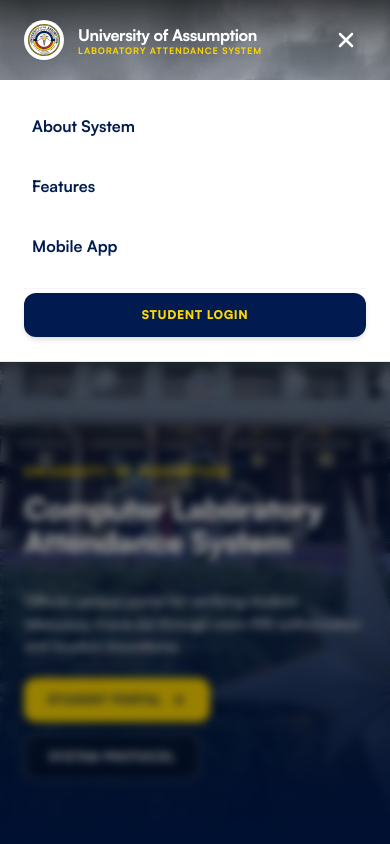
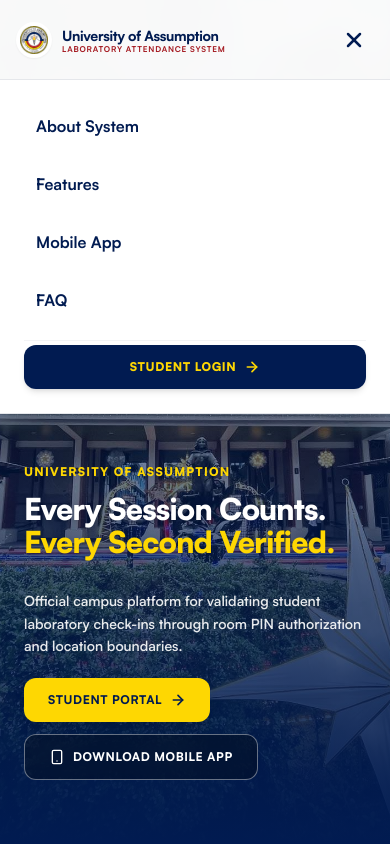
Before and after one commit to iyawnnn/Lab-Attendance, a Next.js app: page / in a window 390 px wide. Both pictures are taken after a click on the button 346 px from the left and 40 px from the top of the page. Shown: the top 844 px of the page. Built offline with nearby package versions, Linux system fonts and the light colour scheme; no server answers.

Commit message:
fix: responsiveness of landing page sections

```diff
--- a/app/components/Header.tsx
+++ b/app/components/Header.tsx
@@ -18,7 +18,7 @@
     const handleScroll = () => {
       setIsScrolled(window.scrollY > 30);
     };
-    window.addEventListener("scroll", handleScroll);
+    window.addEventListener("scroll", handleScroll, { passive: true });
     return () => window.removeEventListener("scroll", handleScroll);
   }, []);
 
@@ -29,19 +29,24 @@
     }
   };
 
+  /* Navigation bar turns solid white if scrolled down OR if mobile drawer is open */
+  const isSolidHeader = isScrolled || isMobileMenuOpen;
+
   return (
     <header
       className={`fixed top-0 left-0 right-0 h-20 z-50 transition-all duration-300 ${
-        isScrolled
+        isSolidHeader
           ? "bg-white/95 backdrop-blur-md border-b border-gray-200 shadow-xs"
           : "bg-gradient-to-b from-black/60 via-black/20 to-transparent border-none"
       }`}
     >
-      <nav className="max-w-7xl mx-auto px-6 h-20 flex items-center justify-between" aria-label="Main Navigation">
-
+      <nav
+        className="max-w-7xl mx-auto px-4 sm:px-6 h-20 flex items-center justify-between"
+        aria-label="Main Navigation"
+      >
         {/* Brand Logo and Name */}
-        <Link href="/" className="flex items-center space-x-3.5 group">
-          <div className="w-10 h-10 relative overflow-hidden transition-transform group-hover:scale-105 rounded-full bg-white p-1 shadow-xs">
+        <Link href="/" className="flex items-center space-x-2.5 sm:space-x-3.5 group shrink-0">
+          <div className="w-9 h-9 sm:w-10 sm:h-10 relative overflow-hidden transition-transform group-hover:scale-105 rounded-full bg-white p-1 shadow-xs shrink-0">
             <img
               src="/ua-logo.png"
               alt="University of Assumption Official Seal"
@@ -52,15 +57,15 @@
           </div>
           <div className="leading-tight text-left">
             <span
-              className={`text-base font-extrabold tracking-tight block transition-colors ${
-                isScrolled ? "text-[#011B51]" : "text-white"
+              className={`text-sm sm:text-base font-extrabold tracking-tight block transition-colors ${
+                isSolidHeader ? "text-[#011B51]" : "text-white"
               }`}
             >
               University of Assumption
             </span>
             <span
-              className={`text-[9px] font-bold uppercase tracking-widest block -mt-0.5 transition-colors ${
-                isScrolled ? "text-[#A51A21]" : "text-[#FED702]"
+              className={`text-[8px] sm:text-[9px] font-bold uppercase tracking-widest block -mt-0.5 transition-colors ${
+                isSolidHeader ? "text-[#A51A21]" : "text-[#FED702]"
               }`}
             >
               Laboratory Attendance System
@@ -69,12 +74,14 @@
         </Link>
 
         {/* Desktop Links */}
-        <div className="hidden md:flex items-center space-x-8">
+        <div className="hidden lg:flex items-center space-x-8">
           <button
             type="button"
             onClick={() => handleNavClick("about")}
             className={`text-sm font-bold transition-colors cursor-pointer ${
-              isScrolled ? "text-[#011B51]/80 hover:text-[#A51A21]" : "text-white/90 hover:text-[#FED702]"
+              isSolidHeader
+                ? "text-[#011B51]/80 hover:text-[#A51A21]"
+                : "text-white/90 hover:text-[#FED702]"
             }`}
           >
             About System
@@ -83,7 +90,9 @@
             type="button"
             onClick={() => handleNavClick("features")}
             className={`text-sm font-bold transition-colors cursor-pointer ${
-              isScrolled ? "text-[#011B51]/80 hover:text-[#A51A21]" : "text-white/90 hover:text-[#FED702]"
+              isSolidHeader
+                ? "text-[#011B51]/80 hover:text-[#A51A21]"
+                : "text-white/90 hover:text-[#FED702]"
             }`}
           >
             Features
@@ -92,16 +101,34 @@
             type="button"
             onClick={() => handleNavClick("mobile")}
             className={`text-sm font-bold transition-colors cursor-pointer ${
-              isScrolled ? "text-[#011B51]/80 hover:text-[#A51A21]" : "text-white/90 hover:text-[#FED702]"
+              isSolidHeader
+                ? "text-[#011B51]/80 hover:text-[#A51A21]"
+                : "text-white/90 hover:text-[#FED702]"
             }`}
           >
             Mobile App
           </button>
-          <div className={`flex items-center pl-6 ml-2 transition-colors ${isScrolled ? "border-l border-gray-200" : "border-l border-white/30"}`}>
+          <button
+            type="button"
+            onClick={() => handleNavClick("faq")}
+            className={`text-sm font-bold transition-colors cursor-pointer ${
+              isSolidHeader
+                ? "text-[#011B51]/80 hover:text-[#A51A21]"
+                : "text-white/90 hover:text-[#FED702]"
+            }`}
+          >
+            FAQ
+          </button>
+
+          <div
+            className={`flex items-center pl-6 ml-2 transition-colors ${
+              isSolidHeader ? "border-l border-gray-200" : "border-l border-white/30"
+            }`}
+          >
             <Link
               href="/student"
               className={`inline-flex items-center text-sm font-extrabold px-5 py-2.5 rounded-xl transition-all shadow-md ${
-                isScrolled
+                isSolidHeader
                   ? "bg-[#011B51] text-[#FED702] hover:bg-[#A51A21] hover:text-white"
                   : "bg-[#FED702] text-[#011B51] hover:bg-white"
               }`}
@@ -115,20 +142,25 @@
         {/* Mobile Navigation Toggle */}
         <button
           type="button"
-          className={`md:hidden p-2 rounded-xl transition-colors focus:outline-none ${
-            isScrolled ? "text-[#011B51] hover:bg-gray-100" : "text-white hover:bg-white/10"
+          className={`lg:hidden p-2 rounded-xl transition-colors focus:outline-none ${
+            isSolidHeader ? "text-[#011B51] hover:bg-gray-100" : "text-white hover:bg-white/10"
           }`}
           onClick={() => setIsMobileMenuOpen(!isMobileMenuOpen)}
           aria-label="Toggle navigation menu"
         >
-          {isMobileMenuOpen ? <X className="w-6 h-6 stroke-[2.5]" /> : <Menu className="w-6 h-6 stroke-[2.5]" />}
+          {isMobileMenuOpen ? (
+            <X className="w-6 h-6 stroke-[2.5]" />
+          ) : (
+            <Menu className="w-6 h-6 stroke-[2.5]" />
+          )}
         </button>
       </nav>
 
       {/* Mobile Drawer */}
       <AnimatePresence>
         {isMobileMenuOpen && (
-          <div className="fixed inset-0 top-20 z-40 md:hidden">
+          <div className="fixed inset-0 top-20 z-40 lg:hidden">
+            {/* Dark Backdrop Overlay */}
             <motion.div
               initial={{ opacity: 0 }}
               animate={{ opacity: 1 }}
@@ -138,41 +170,52 @@
               onClick={() => setIsMobileMenuOpen(false)}
             />
 
+            {/* Menu Container */}
             <motion.div
               initial={{ y: -15, opacity: 0 }}
               animate={{ y: 0, opacity: 1 }}
               exit={{ y: -15, opacity: 0 }}
               transition={{ duration: 0.2, ease: "easeOut" }}
-              className="absolute top-0 left-0 right-0 bg-white border-b border-gray-200 shadow-xl p-6 flex flex-col space-y-4 font-bold text-base z-50 text-left text-[#011B51]"
+              className="absolute top-0 left-0 right-0 bg-white border-b border-gray-200 shadow-xl p-6 flex flex-col space-y-3.5 font-bold text-base z-50 text-left text-[#011B51]"
             >
               <button
                 type="button"
                 onClick={() => handleNavClick("about")}
-                className="text-left py-2.5 px-2 rounded-lg hover:bg-gray-50 cursor-pointer block w-full"
+                className="text-left py-2.5 px-3 rounded-lg hover:bg-gray-50 cursor-pointer block w-full transition-colors"
               >
                 About System
               </button>
               <button
                 type="button"
                 onClick={() => handleNavClick("features")}
-                className="text-left py-2.5 px-2 rounded-lg hover:bg-gray-50 cursor-pointer block w-full"
+                className="text-left py-2.5 px-3 rounded-lg hover:bg-gray-50 cursor-pointer block w-full transition-colors"
               >
                 Features
               </button>
               <button
                 type="button"
                 onClick={() => handleNavClick("mobile")}
-                className="text-left py-2.5 px-2 rounded-lg hover:bg-gray-50 cursor-pointer block w-full"
+                className="text-left py-2.5 px-3 rounded-lg hover:bg-gray-50 cursor-pointer block w-full transition-colors"
               >
                 Mobile App
               </button>
+              <button
+                type="button"
+                onClick={() => handleNavClick("faq")}
+                className="text-left py-2.5 px-3 rounded-lg hover:bg-gray-50 cursor-pointer block w-full transition-colors"
+              >
+                FAQ
+              </button>
+
               <hr className="border-gray-100 my-1" />
+
               <Link
                 href="/student"
                 onClick={() => setIsMobileMenuOpen(false)}
-                className="text-center w-full py-3.5 rounded-xl bg-[#011B51] text-[#FED702] shadow-md hover:bg-[#A51A21] hover:text-white transition-all uppercase text-xs font-black tracking-wider"
+                className="text-center w-full py-3.5 rounded-xl bg-[#011B51] text-[#FED702] shadow-md hover:bg-[#A51A21] hover:text-white transition-all uppercase text-xs font-black tracking-wider flex items-center justify-center space-x-2"
               >
-                Student Login
+                <span>Student Login</span>
+                <ArrowRight className="w-4 h-4 stroke-[2.5]" />
               </Link>
             </motion.div>
           </div>
--- a/app/components/HeroSection.tsx
+++ b/app/components/HeroSection.tsx
@@ -2,7 +2,7 @@
 
 import React from "react";
 import Link from "next/link";
-import { ArrowRight } from "lucide-react";
+import { ArrowRight, Smartphone } from "lucide-react";
 
 interface HeroSectionProps {
   onNavigateSection?: (sectionId: string) => void;
@@ -29,20 +29,21 @@
       <div className="relative z-10 max-w-7xl mx-auto px-6 w-full pb-16 sm:pb-20 md:pb-24">
         <div className="grid lg:grid-cols-12 gap-8 items-end text-left">
 
-          {/* Institutional Title */}
+          {/* Headline */}
           <div className="lg:col-span-7 space-y-3">
             <span className="text-[#FED702] font-black text-xs sm:text-sm uppercase tracking-widest block drop-shadow-xs">
               University of Assumption
             </span>
             <h1 className="text-3xl sm:text-5xl lg:text-6xl font-black text-white leading-[1.10] tracking-tight drop-shadow-sm">
-              Computer Laboratory Attendance System
+              Every Session Counts. <br className="hidden sm:inline" />
+              <span className="text-[#FED702]">Every Second Verified.</span>
             </h1>
           </div>
 
-          {/* Functional Portal Explanation & Actions */}
+          {/* Functional Explanation & Actions */}
           <div className="lg:col-span-5 space-y-5">
             <p className="text-sm sm:text-base font-semibold text-white/90 leading-relaxed drop-shadow-xs">
-              Official campus portal for verifying student laboratory check-ins through room PIN authorization and location boundaries.
+              Official campus platform for validating student laboratory check-ins through room PIN authorization and location boundaries.
             </p>
 
             <div className="flex flex-wrap items-center gap-3">
@@ -57,10 +58,11 @@
 
               <button
                 type="button"
-                onClick={() => onNavigateSection && onNavigateSection("about")}
+                onClick={() => onNavigateSection && onNavigateSection("mobile")}
                 className="inline-flex items-center px-6 py-3.5 rounded-xl bg-black/30 backdrop-blur-md text-white border border-white/40 font-extrabold text-xs uppercase tracking-wider hover:bg-white/20 transition-all cursor-pointer"
               >
-                System Protocol
+                <Smartphone className="mr-2 w-4 h-4" />
+                Download Mobile App
               </button>
             </div>
           </div>
```
Also changed, not shown: app/components/MobileShowcaseSection.tsx (+27 -27 lines), app/components/VerificationProtocolSection.tsx (+61 -13 lines).
